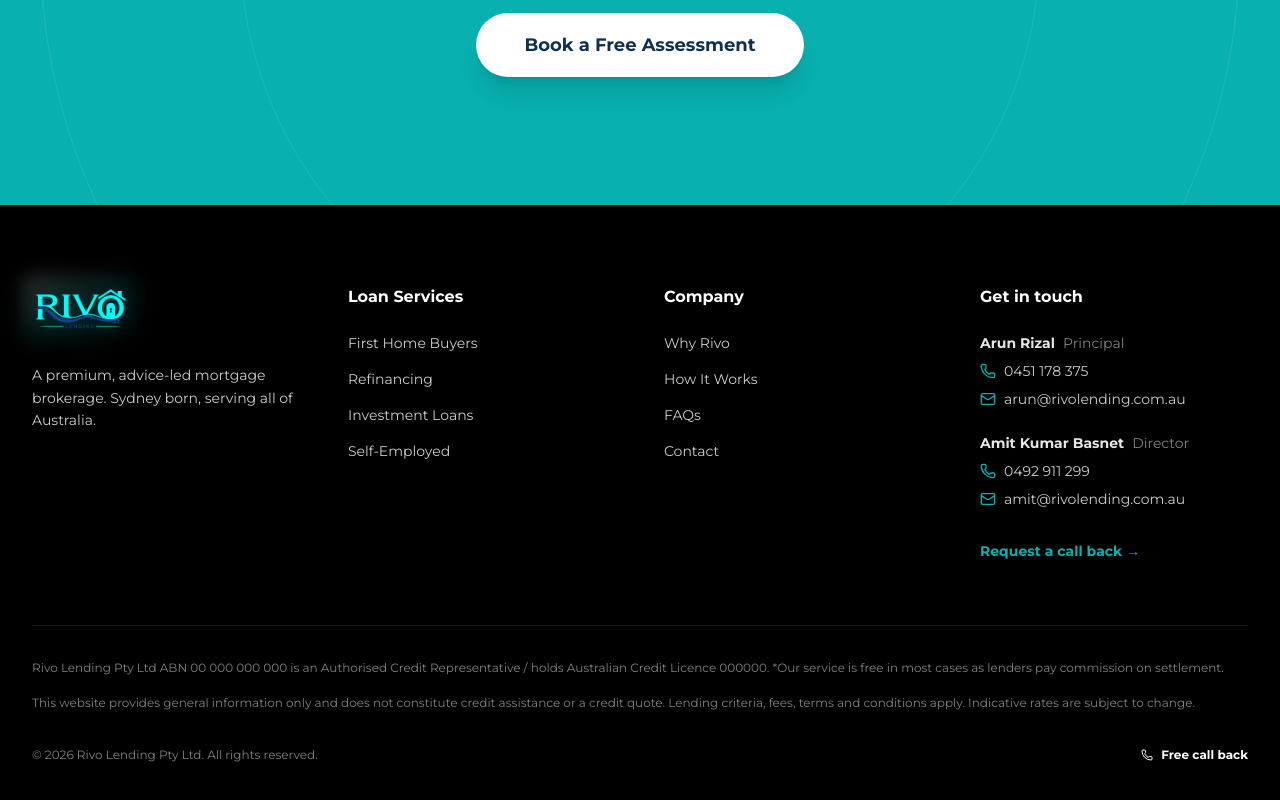
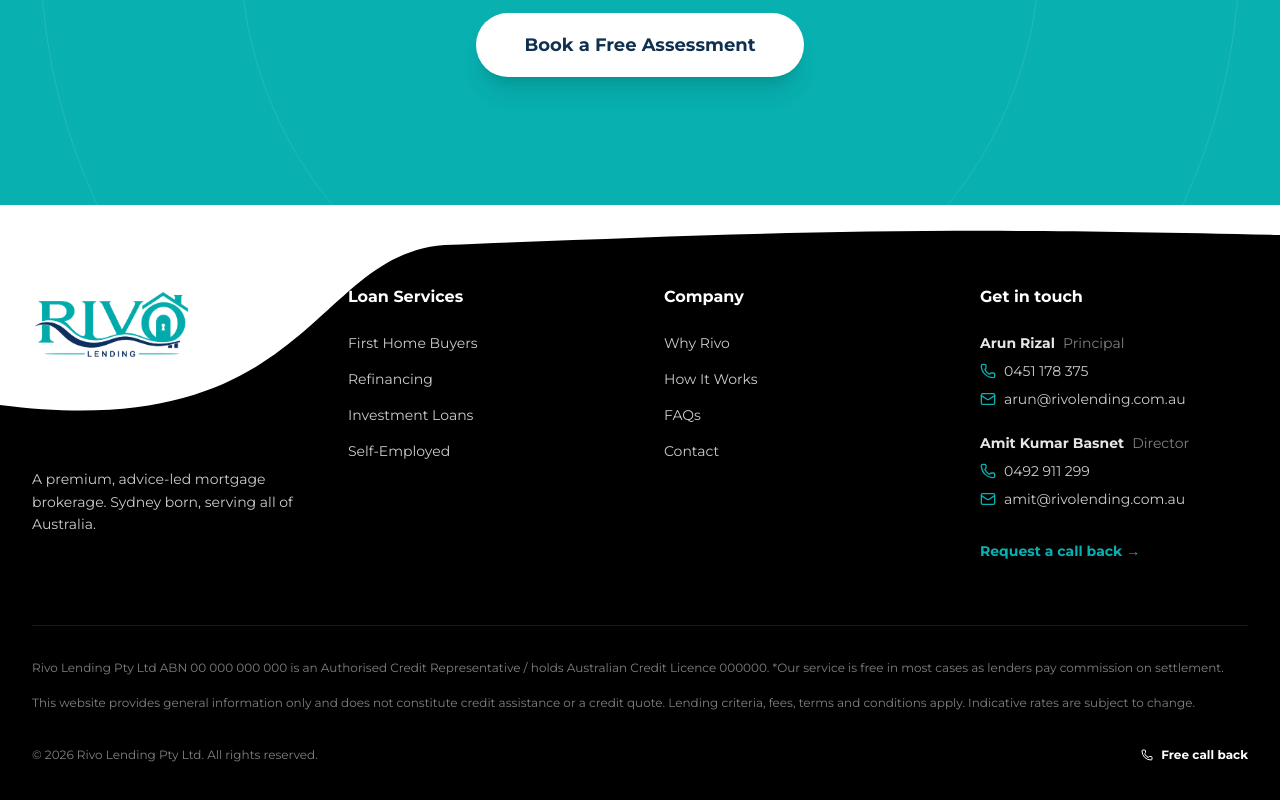
Before and after one commit to kevin272/Rivo-Lending, a Next.js app: page / in a window 1280 px wide. Shown: the part 6900-7700 px from the top of the page. Built offline with nearby package versions, Linux system fonts and the light colour scheme.

Commit message:
footer fixes

```diff
--- a/app/page.tsx
+++ b/app/page.tsx
@@ -164,7 +164,7 @@
         </div>
 
         {/* Desktop Background Video */}
-        <div className="hidden md:block absolute inset-y-0 right-0 left-[35%] z-0 bg-brand-navy">
+        <div className="hidden md:block absolute inset-y-0 right-0 left-0 z-0 bg-brand-navy">
           <video
             key={heroVideos[currentVideoIdx]}
             autoPlay
--- a/components/Footer.tsx
+++ b/components/Footer.tsx
@@ -4,24 +4,34 @@
 
 export function Footer() {
   return (
-    <footer className="bg-black pt-20 pb-10 text-white/80">
-      <div className="max-w-7xl mx-auto px-4 sm:px-6 lg:px-8">
+    <footer className="bg-black pt-16 md:pt-20 pb-10 text-white/80 relative overflow-hidden">
+      {/* Top White Wave Background - Desktop */}
+      <div className="hidden md:block absolute top-0 left-0 w-full h-[240px] z-0 pointer-events-none">
+        <svg viewBox="0 0 1440 240" className="w-full h-full text-white fill-current" preserveAspectRatio="none">
+          <path d="M0,0 L1440,0 L1440,30 C1000,20 800,30 500,40 C350,50 350,240 0,200 Z" />
+        </svg>
+      </div>
+      {/* Top White Wave Background - Mobile */}
+      <div className="md:hidden absolute top-0 left-0 w-full h-[220px] z-0 pointer-events-none">
+        <svg viewBox="0 0 400 220" className="w-full h-full text-white fill-current" preserveAspectRatio="none">
+          <path d="M0,0 L400,0 L400,30 C300,15 280,20 280,60 C280,180 150,200 0,160 Z" />
+        </svg>
+      </div>
+      <div className="max-w-7xl mx-auto px-4 sm:px-6 lg:px-8 relative z-10">
         <div className="grid grid-cols-2 md:grid-cols-4 gap-8 md:gap-12 mb-16">
 
           {/* Column 1: Brand */}
           <div className="col-span-2 md:col-span-1">
-            <Link href="/" className="inline-block mb-6 relative group">
-              {/* Soft glow behind logo */}
-              <div className="absolute -inset-3 rounded-2xl bg-gradient-to-br from-white/15 via-brand-teal/10 to-transparent blur-sm" />
+            <Link href="/" className="inline-block relative group">
               <Image
                 src="/logo_rivo.png"
                 alt="Rivo Lending"
-                width={180}
-                height={50}
-                className="relative h-12 w-auto object-contain brightness-150 drop-shadow-[0_0_12px_rgba(8,176,176,0.4)]"
+                width={280}
+                height={80}
+                className="relative z-10 h-16 md:h-20 w-auto object-contain"
               />
             </Link>
-            <p className="text-sm leading-relaxed mb-6">
+            <p className="text-sm leading-relaxed mb-6 mt-16 md:mt-24 relative z-20">
               A premium, advice-led mortgage brokerage. Sydney born, serving all of Australia.
             </p>
           </div>
```
